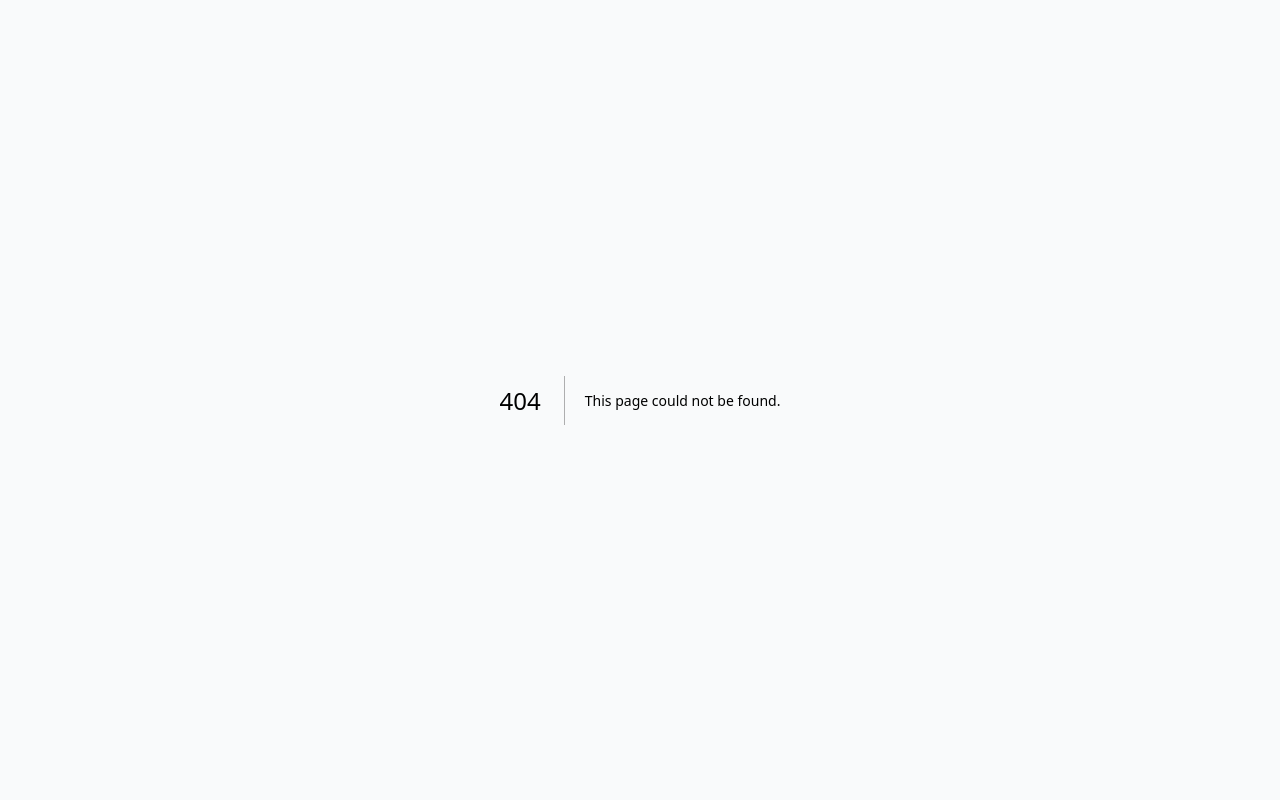
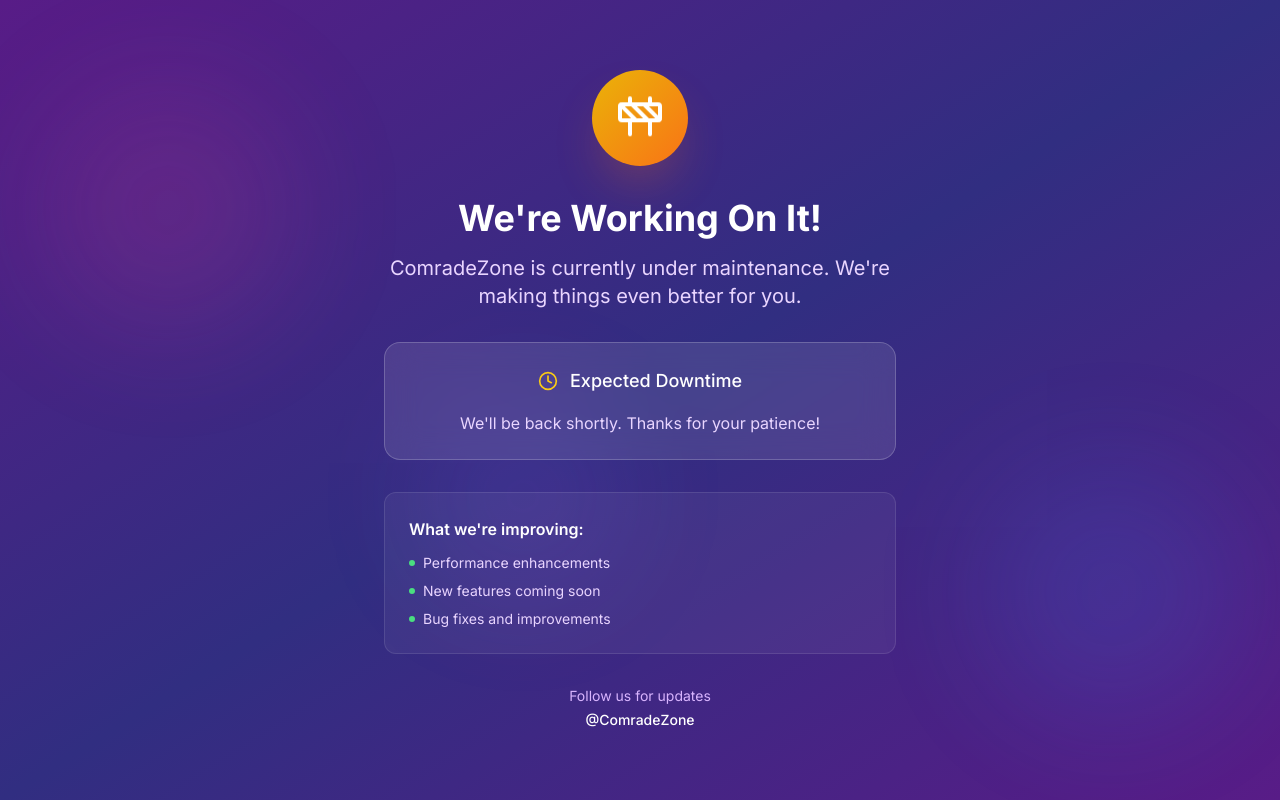
Before and after one commit to Spoilersignals/CAMPO, a Next.js app: page /maintenance in a window 1280 px wide. Before the commit this address had no page. Built offline with nearby package versions, Linux system fonts and the light colour scheme.

Commit message:
Add maintenance mode with toggle via MAINTENANCE_MODE env var
Amp-Thread-ID: https://ampcode.com/threads/T-019c2060-8d47-7029-8fdf-2e5a18c795a4
Co-authored-by: Amp <amp@ampcode.com>

```diff
--- /dev/null
+++ b/src/app/maintenance/page.tsx
@@ -0,0 +1,69 @@
+"use client";
+
+import { Construction, Clock, ArrowLeft } from "lucide-react";
+
+export default function MaintenancePage() {
+  return (
+    <div className="min-h-screen bg-gradient-to-br from-purple-900 via-indigo-900 to-purple-900 flex items-center justify-center p-4">
+      {/* Animated background */}
+      <div className="fixed inset-0 overflow-hidden pointer-events-none">
+        <div className="absolute top-20 left-10 h-64 w-64 rounded-full bg-pink-500/20 blur-3xl animate-pulse" />
+        <div className="absolute bottom-20 right-10 h-64 w-64 rounded-full bg-blue-500/20 blur-3xl animate-pulse" style={{ animationDelay: '1s' }} />
+        <div className="absolute top-1/2 left-1/3 h-48 w-48 rounded-full bg-purple-500/20 blur-3xl animate-pulse" style={{ animationDelay: '2s' }} />
+      </div>
+
+      <div className="relative z-10 text-center max-w-lg">
+        {/* Icon */}
+        <div className="mx-auto mb-8 flex h-24 w-24 items-center justify-center rounded-full bg-gradient-to-br from-yellow-500 to-orange-500 shadow-2xl shadow-orange-500/30">
+          <Construction className="h-12 w-12 text-white animate-bounce" />
+        </div>
+
+        {/* Title */}
+        <h1 className="text-4xl font-bold text-white mb-4">
+          We&apos;re Working On It!
+        </h1>
+
+        {/* Subtitle */}
+        <p className="text-xl text-purple-200 mb-8">
+          ComradeZone is currently under maintenance. We&apos;re making things even better for you.
+        </p>
+
+        {/* Status card */}
+        <div className="bg-white/10 backdrop-blur-lg rounded-2xl p-6 mb-8 border border-white/20">
+          <div className="flex items-center justify-center gap-3 text-white mb-4">
+            <Clock className="h-5 w-5 text-yellow-400" />
+            <span className="text-lg font-medium">Expected Downtime</span>
+          </div>
+          <p className="text-purple-200">
+            We&apos;ll be back shortly. Thanks for your patience!
+          </p>
+        </div>
+
+        {/* Features list */}
+        <div className="text-left bg-white/5 rounded-xl p-6 border border-white/10">
+          <h3 className="text-white font-semibold mb-3">What we&apos;re improving:</h3>
+          <ul className="space-y-2 text-purple-200 text-sm">
+            <li className="flex items-center gap-2">
+              <span className="h-1.5 w-1.5 rounded-full bg-green-400" />
+              Performance enhancements
+            </li>
+            <li className="flex items-center gap-2">
+              <span className="h-1.5 w-1.5 rounded-full bg-green-400" />
+              New features coming soon
+            </li>
+            <li className="flex items-center gap-2">
+              <span className="h-1.5 w-1.5 rounded-full bg-green-400" />
+              Bug fixes and improvements
+            </li>
+          </ul>
+        </div>
+
+        {/* Social links */}
+        <div className="mt-8 text-purple-300 text-sm">
+          <p>Follow us for updates</p>
+          <p className="text-white font-medium mt-1">@ComradeZone</p>
+        </div>
+      </div>
+    </div>
+  );
+}
```
Also changed, not shown: src/middleware.ts (added, +46 -0 lines).
